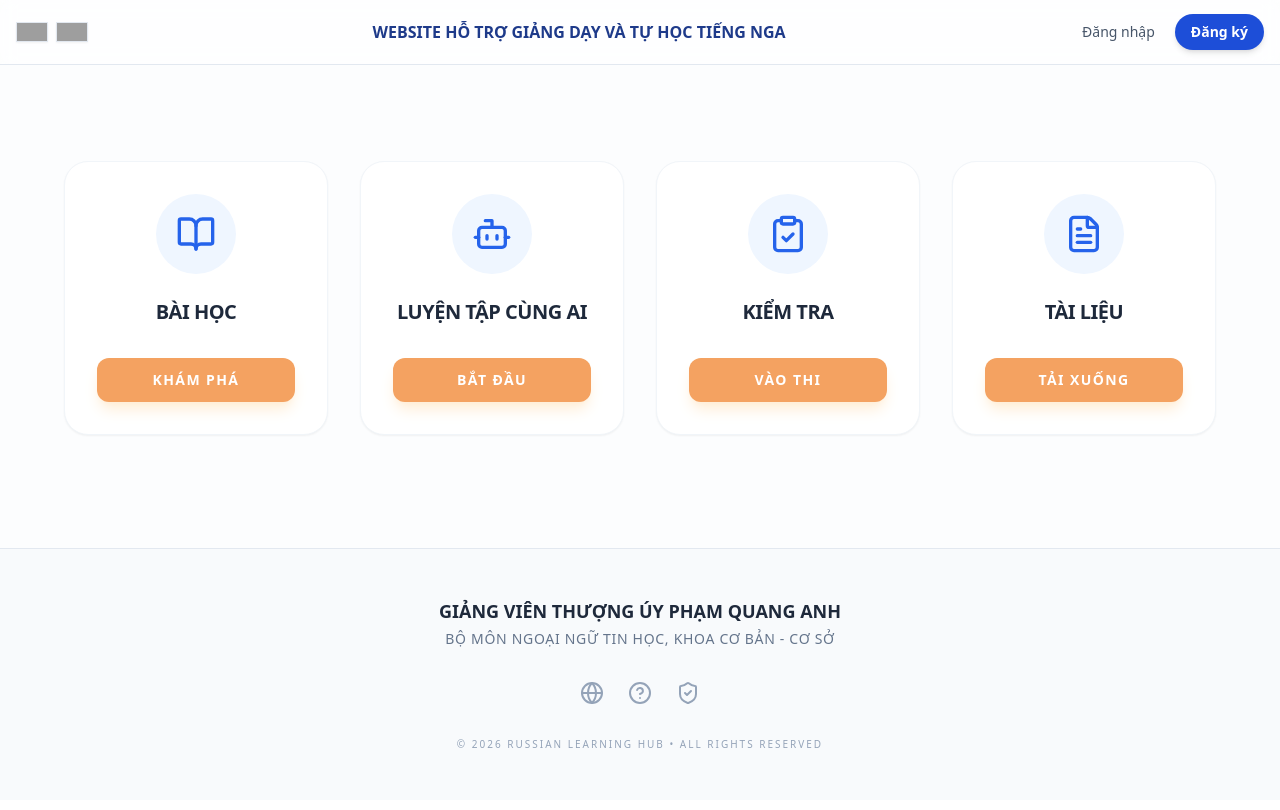
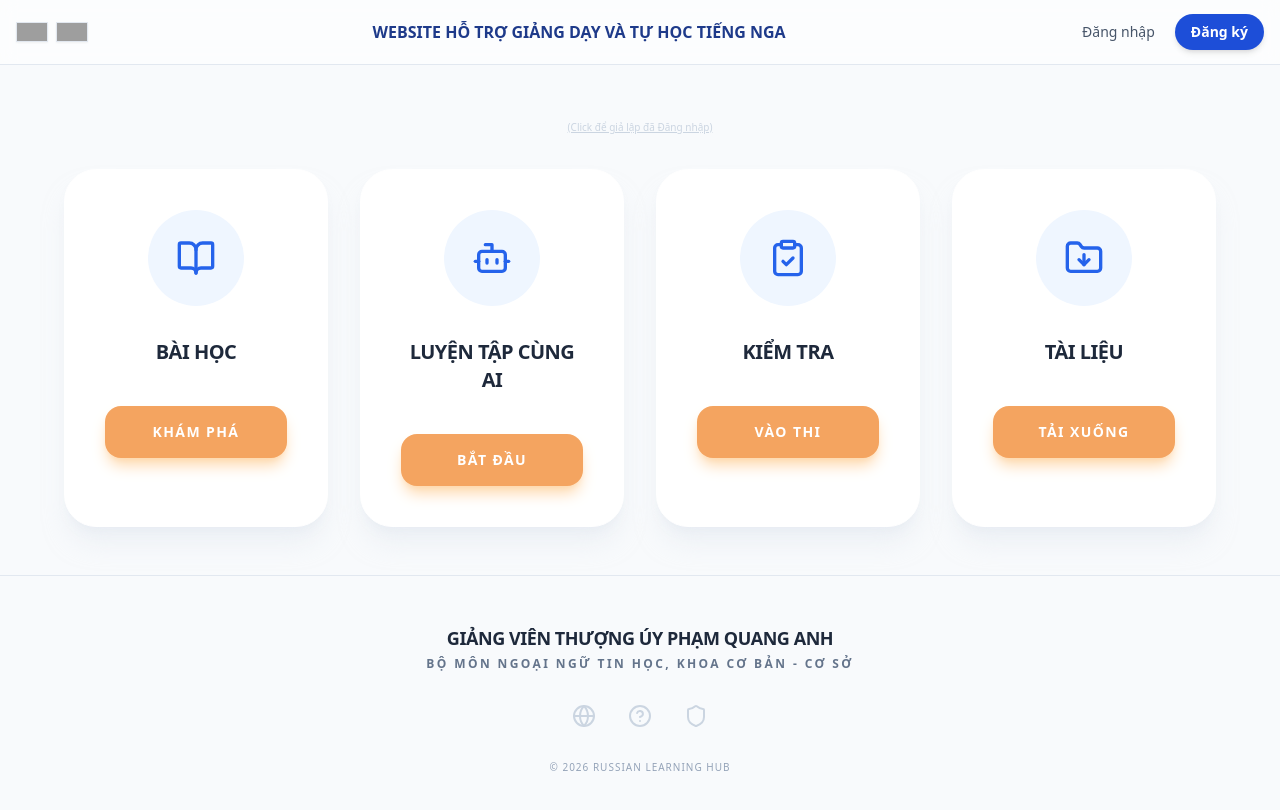
Before and after one commit to quangnt-work/App-Com, a Next.js app: page / in a window 1280 px wide. Shown: the top 810 px of the page. Built offline with nearby package versions, Linux system fonts and the light colour scheme; grey boxes are pictures that could not be loaded.

Commit message:
update main: update header logout

```diff
--- a/src/app/(student)/student/layout.tsx
+++ b/src/app/(student)/student/layout.tsx
@@ -1,19 +1,18 @@
-import { Header } from '@/components/layout/Header' // Tận dụng Header trang chủ hoặc tạo Header riêng cho Student
+// app/(admin)/layout.tsx hoặc app/(student)/layout.tsx
+import { createClient } from '@/lib/supabase/server'
+import { Header } from '@/components/layout/Header'
 
-export default function StudentLayout({
-  children,
-}: {
-  children: React.ReactNode
-}) {
+export default async function Layout({ children }: { children: React.ReactNode }) {
+  const supabase = await createClient()
+  const { data: { user } } = await supabase.auth.getUser()
+
+  // Chuyển đổi dữ liệu user phù hợp với HeaderProps
+  const headerUser = user ? { name: user.email?.split('@test.qa') || '', role: 'Học Viên' } : null;
+
   return (
     <div className="min-h-screen bg-slate-50">
-      {/* Navbar dùng chung cho toàn bộ khu vực Student */}
-      <Header />
-
-      {/* Nội dung thay đổi (Profile, Lesson, Lesson...) */}
-      <main className="pt-4">
-        {children}
-      </main>
+      <Header user={headerUser} />
+      <main>{children}</main>
     </div>
   )
 }
--- a/src/app/page.tsx
+++ b/src/app/page.tsx
@@ -1,68 +1,75 @@
-// src/app/page.tsx
+"use client"; // Chuyển sang Client ở tầng Page để demo việc thay đổi trạng thái Login/Logout
+
+import React, { useState } from 'react';
 import { Header } from "@/components/layout/Header";
 import { Footer } from "@/components/layout/Footer";
-import Link from "next/link";
-import { BookOpen, Bot, FileText, ClipboardCheck } from "lucide-react";
-
-// Component con cho từng thẻ chức năng
-interface FeatureBoxProps {
-  icon: React.ReactNode;
-  title: string;
-  href: string;
-  buttonLabel: string;
-}
-
-const FeatureBox = ({ icon, title, href, buttonLabel }: FeatureBoxProps) => (
-  <div className="group bg-white rounded-3xl p-8 shadow-sm border border-slate-100 hover:shadow-xl transition-all duration-300 flex flex-col items-center text-center">
-    <div className="w-20 h-20 bg-blue-50 rounded-full flex items-center justify-center text-blue-600 mb-6 group-hover:scale-110 transition-transform duration-300">
-      {icon}
-    </div>
-    <h2 className="text-xl font-extrabold text-slate-800 mb-8 uppercase tracking-tight">
-      {title}
-    </h2>
-    <Link
-      href={href}
-      className="w-full bg-[#f4a261] hover:bg-[#e76f51] text-white font-bold py-3 rounded-xl transition-colors shadow-lg shadow-orange-100 uppercase tracking-widest text-sm"
-    >
-      {buttonLabel}
-    </Link>
-  </div>
-);
+import { UserProfile, FeatureItem } from "@/types/user";
+import { BookOpen, Bot, ClipboardCheck, FolderDown } from 'lucide-react';
+import Link from 'next/link';
 
 export default function HomePage() {
-  // Giả sử lấy từ session (Trong Next.js 15 bạn có thể dùng cookies() hoặc headers() tại đây)
-  const mockUser = null;
+  // Quản lý trạng thái User với Type Safety
+  const [user, setUser] = useState<UserProfile | null>(null);
+
+  // Dữ liệu tính năng được định nghĩa theo Interface FeatureItem
+  const features: FeatureItem[] = [
+    { id: '1', title: 'Bài học', icon: <BookOpen size={40} />, href: '/lessons', buttonLabel: 'Khám phá' },
+    { id: '2', title: 'Luyện tập cùng AI', icon: <Bot size={40} />, href: '/ai', buttonLabel: 'Bắt đầu' },
+    { id: '3', title: 'Kiểm tra', icon: <ClipboardCheck size={40} />, href: '/exam', buttonLabel: 'Vào thi' },
+    { id: '4', title: 'Tài liệu', icon: <FolderDown size={40} />, href: '/docs', buttonLabel: 'Tải xuống' },
+  ];
+
+  const handleLogout = () => {
+    setUser(null); // Khi gọi hàm này, Header sẽ tự động cập nhật lại giao diện
+  };
+
+  // Hàm giả lập đăng nhập để bạn test (có thể xóa sau)
+  const simulateLogin = () => {
+    setUser({
+      id: 'u1',
+      email: 'student@vpa.edu.vn',
+      full_name: 'Quang Anh',
+      role: 'STUDENT'
+    });
+  };
 
   return (
-    <div className="flex flex-col min-h-screen bg-[#fcfdfe]">
-      <Header user={mockUser} />
+    <div className="flex flex-col min-h-screen bg-[#F8FAFC]">
+      <Header user={user} onLogout={handleLogout} />
 
-      <main className="flex-grow container mx-auto px-4 py-16 lg:py-24">
-        <div className="grid grid-cols-1 sm:grid-cols-2 lg:grid-cols-4 gap-8 max-w-6xl mx-auto">
-          <FeatureBox
-            icon={<BookOpen size={40} />}
-            title="Bài học"
-            href="/lesson"
-            buttonLabel="Khám phá"
-          />
-          <FeatureBox
-            icon={<Bot size={40} />}
-            title="Luyện tập cùng AI"
-            href="/ai"
-            buttonLabel="Bắt đầu"
-          />
-          <FeatureBox
-            icon={<ClipboardCheck size={40} />}
-            title="Kiểm tra"
-            href="/exams"
-            buttonLabel="Vào thi"
-          />
-          <FeatureBox
-            icon={<FileText size={40} />}
-            title="Tài liệu"
-            href="/documents"
-            buttonLabel="Tải xuống"
-          />
+      <main className="flex-grow flex items-center justify-center py-12 px-4">
+        <div className="max-w-6xl w-full">
+
+          {/* Nút giả lập để bạn kiểm tra tính năng Login/Logout */}
+          {!user && (
+            <div className="text-center mb-8">
+              <button onClick={simulateLogin} className="text-[10px] text-slate-300 hover:text-slate-500 underline">
+                (Click để giả lập đã Đăng nhập)
+              </button>
+            </div>
+          )}
+
+          <div className="grid grid-cols-1 sm:grid-cols-2 lg:grid-cols-4 gap-8">
+            {features.map((item) => (
+              <div
+                key={item.id}
+                className="group bg-white rounded-[2rem] p-10 shadow-xl shadow-slate-200/50 border border-white hover:border-blue-100 hover:translate-y-[-8px] transition-all duration-300 flex flex-col items-center text-center"
+              >
+                <div className="w-24 h-24 bg-blue-50 text-blue-600 rounded-full flex items-center justify-center mb-8 group-hover:bg-blue-600 group-hover:text-white transition-colors duration-300">
+                  {item.icon}
+                </div>
+                <h2 className="text-xl font-black text-slate-800 mb-10 uppercase tracking-tight">
+                  {item.title}
+                </h2>
+                <Link
+                  href={item.href}
+                  className="w-full bg-[#F4A460] hover:bg-[#E69138] text-white font-bold py-4 rounded-2xl shadow-lg shadow-orange-200 transition-all uppercase tracking-widest text-sm"
+                >
+                  {item.buttonLabel}
+                </Link>
+              </div>
+            ))}
+          </div>
         </div>
       </main>
 
--- a/src/components/layout/Footer.tsx
+++ b/src/components/layout/Footer.tsx
@@ -1,26 +1,25 @@
-// src/components/layout/footer.tsx
 import React from 'react';
-import { Globe, HelpCircle, ShieldCheck } from 'lucide-react';
+import { Globe, HelpCircle, Shield } from 'lucide-react';
 
-export const Footer = () => {
+export const Footer: React.FC = () => {
   return (
-    <footer className="w-full bg-slate-50 border-t py-12">
-      <div className="container mx-auto px-4 text-center">
-        <h3 className="text-lg font-bold text-slate-800 mb-1">
+    <footer className="bg-slate-50 border-t border-slate-200 py-12 text-center">
+      <div className="container mx-auto px-4">
+        <h3 className="text-lg font-extrabold text-slate-800 mb-1 tracking-tight">
           GIẢNG VIÊN THƯỢNG ÚY PHẠM QUANG ANH
         </h3>
-        <p className="text-sm text-slate-500 font-medium uppercase tracking-wider mb-8">
+        <p className="text-xs font-bold text-slate-500 uppercase tracking-[0.2em] mb-8">
           BỘ MÔN NGOẠI NGỮ TIN HỌC, KHOA CƠ BẢN - CƠ SỞ
         </p>
 
-        <div className="flex justify-center items-center gap-6 mb-8 text-slate-400">
-          <Globe className="cursor-pointer hover:text-blue-600 transition-colors" size={24} />
-          <HelpCircle className="cursor-pointer hover:text-blue-600 transition-colors" size={24} />
-          <ShieldCheck className="cursor-pointer hover:text-blue-600 transition-colors" size={24} />
+        <div className="flex justify-center gap-8 text-slate-300 mb-8">
+          <Globe className="hover:text-blue-600 cursor-pointer transition-colors" size={24} />
+          <HelpCircle className="hover:text-blue-600 cursor-pointer transition-colors" size={24} />
+          <Shield className="hover:text-blue-600 cursor-pointer transition-colors" size={24} />
         </div>
 
-        <p className="text-[10px] text-slate-400 uppercase tracking-[0.2em]">
-          © {new Date().getFullYear()} Russian Learning Hub • All Rights Reserved
+        <p className="text-[10px] text-slate-400 font-medium uppercase tracking-widest">
+          © {new Date().getFullYear()} Russian Learning Hub
         </p>
       </div>
     </footer>
```
Also changed, not shown: src/types/user.ts (+10 -5 lines).
